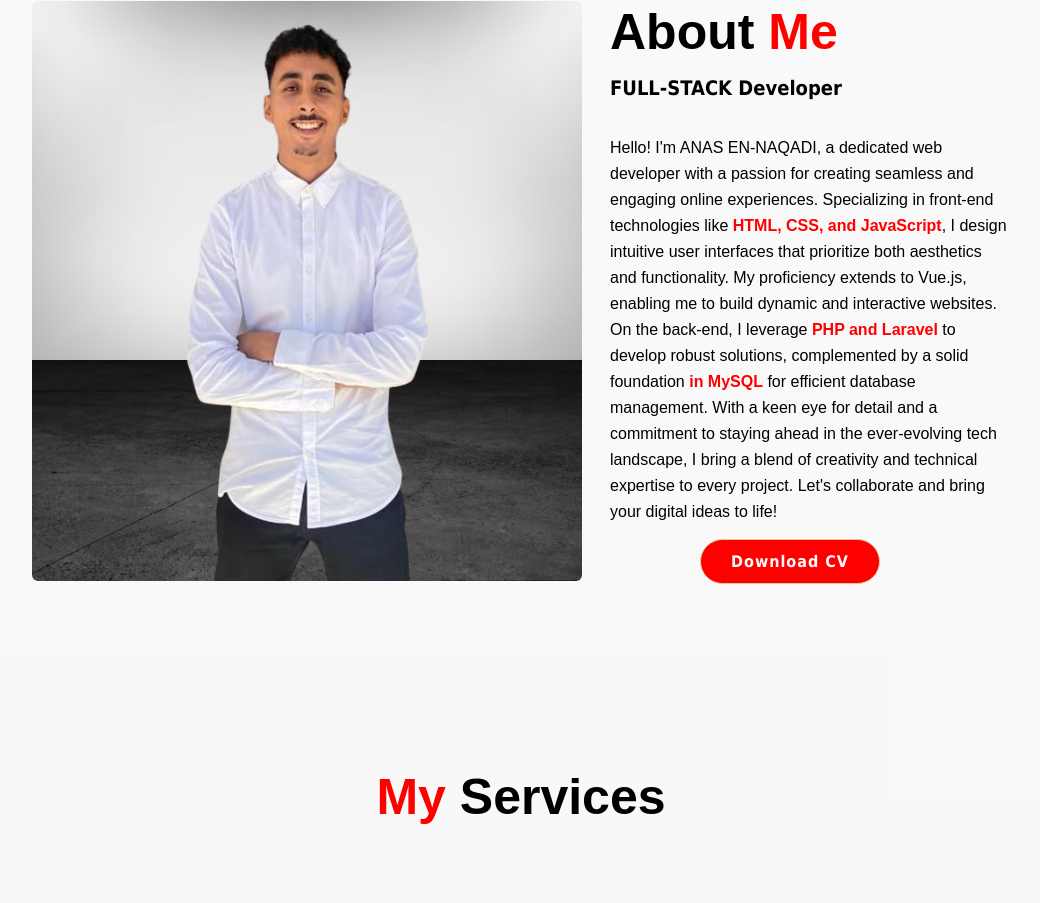
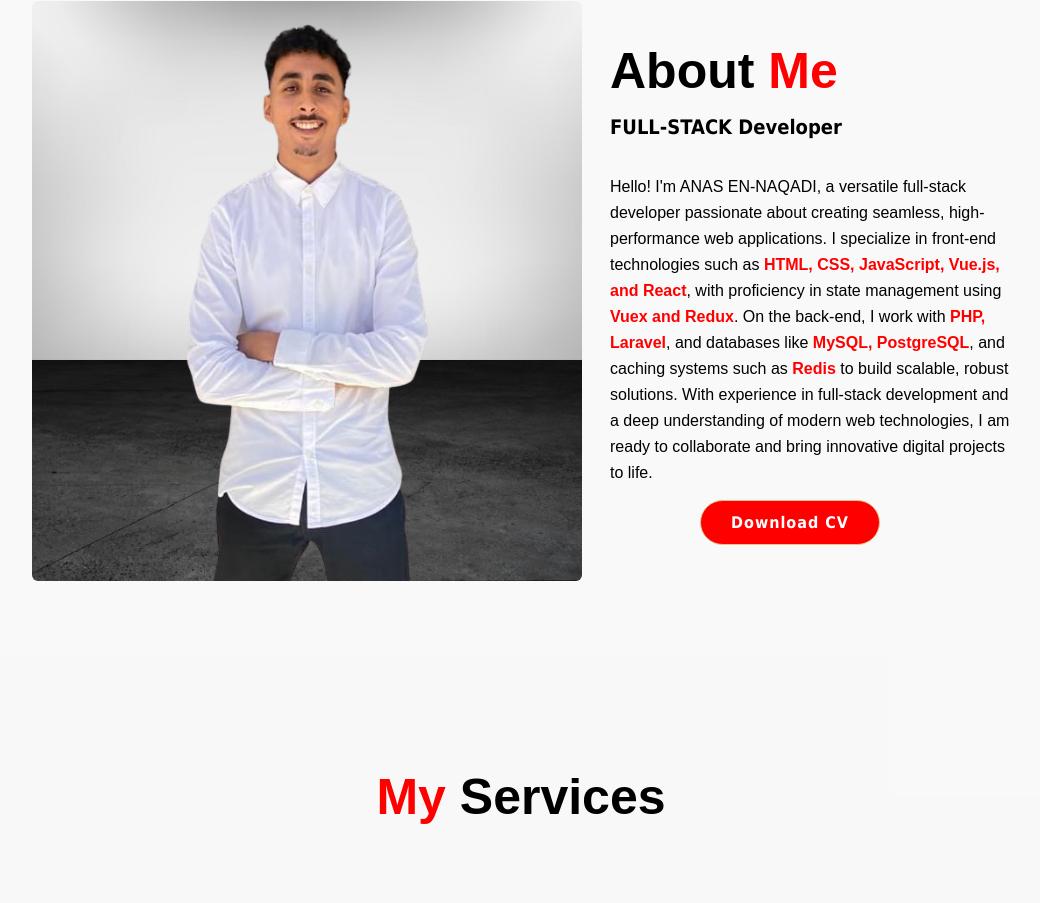
Before and after one commit to anas-en-naqadi/MyPortfolio, a plain HTML site: page index.html in a window 1280 px wide. Shown: the part 837-1740 px from the top of the page, without its empty margins (119-1159 px from the left). Drawn offline with nearby package versions, Linux system fonts and the light colour scheme.

Commit message:
updates .

```diff
--- a/index.html
+++ b/index.html
@@ -103,27 +103,16 @@
               <h3>About <span>Me</span></h3>
               <h4>FULL-STACK Developer</h4>
             </div>
-            <div class="hidden right">
-              <p>
-                Hello! I'm ANAS EN-NAQADI, a dedicated web developer with a
-                passion for creating seamless and engaging online experiences.
-                Specializing in front-end technologies like<span>
-                  HTML, CSS, and JavaScript</span
-                >, I design intuitive user interfaces that prioritize both
-                aesthetics and functionality. My proficiency extends to Vue.js,
-                enabling me to build dynamic and interactive websites. On the
-                back-end, I leverage <span> PHP and Laravel</span> to develop
-                robust solutions, complemented by a solid foundation
-                <span>in MySQL</span> for efficient database management. With a
-                keen eye for detail and a commitment to staying ahead in the
-                ever-evolving tech landscape, I bring a blend of creativity and
-                technical expertise to every project. Let's collaborate and
-                bring your digital ideas to life!
-              </p>
-            </div>
+           <div class="hidden right">
+  <p>
+    Hello! I'm ANAS EN-NAQADI, a versatile full-stack developer passionate about creating seamless, high-performance web applications. I specialize in front-end technologies such as <span>HTML, CSS, JavaScript, Vue.js, and React</span>, with proficiency in state management using <span>Vuex and Redux</span>. On the back-end, I work with <span>PHP, Laravel</span>, and databases like <span>MySQL, PostgreSQL</span>, and caching systems such as <span>Redis</span> to build scalable, robust solutions. With experience in full-stack development and a deep understanding of modern web technologies, I am ready to collaborate and bring innovative digital projects to life.
+  </p>
+</div>
+
+
 
             <div class="hidden bottom">
-              <a href="../icons/CV-PRO1.pdf" download="CV-PRO1.pdf"
+              <a href="../icons/CV-PRO1.pdf" download="ENQ-CV.pdf"
                 ><button type="button">Download CV</button></a
               >
             </div>
```
